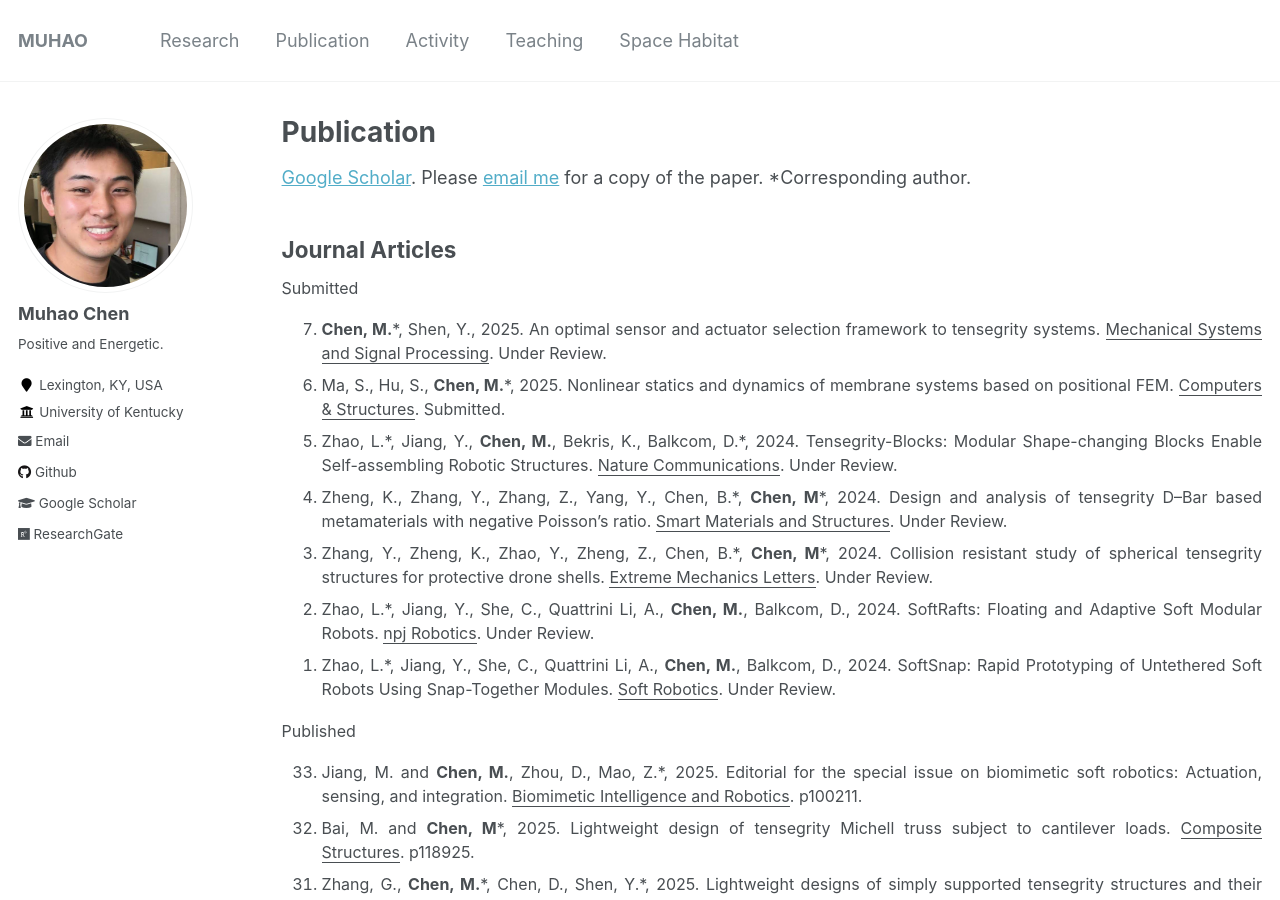
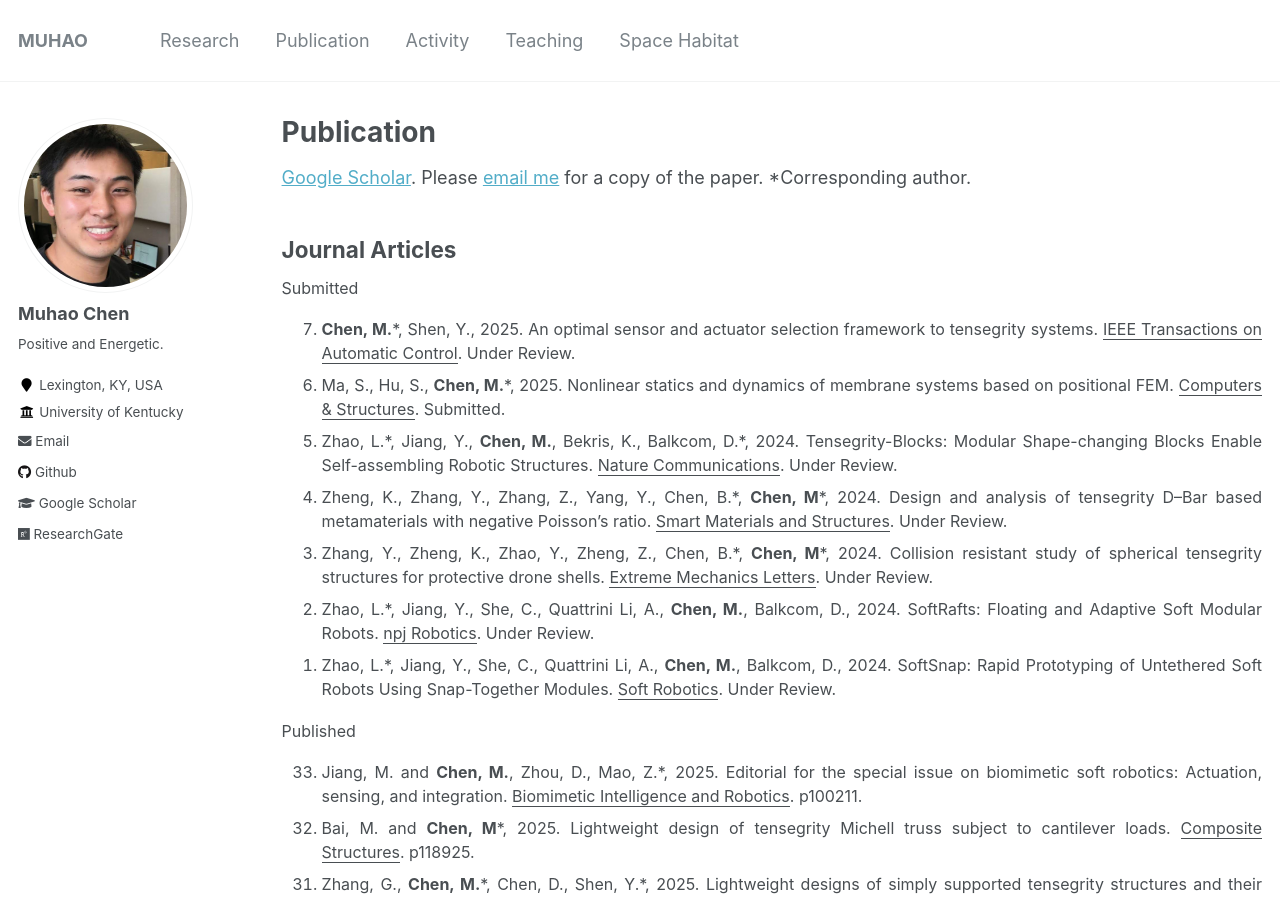
Before and after one commit to Muhao-Chen/muhao-chen.github.io, a Jekyll site: the page built from _pages/publication.md, in a window 1280 px wide and 900 px high. Built offline with Jekyll 4.4.1, drawn with Linux system fonts in a browser that asks for light colours.

Commit message:
Update publication.md

```diff
--- a/_pages/publication.md
+++ b/_pages/publication.md
@@ -16,7 +16,7 @@ toc: true
 <font size=3>
 Submitted
 <ol reversed>
-<li> <strong>Chen, M.</strong>*, Shen, Y., 2025. An optimal sensor and actuator selection framework to tensegrity systems. <u>Mechanical Systems and Signal Processing</u>. Under Review. </li>
+<li> <strong>Chen, M.</strong>*, Shen, Y., 2025. An optimal sensor and actuator selection framework to tensegrity systems. <u>IEEE Transactions on Automatic Control</u>. Under Review. </li>
 <li>Ma, S., Hu, S., <strong>Chen, M.</strong>*, 2025. Nonlinear statics and dynamics of membrane systems based on positional FEM. <u>Computers & Structures</u>. Submitted.</li>
 <!-- <li> Chen, Y.*, <strong>Chen, M.</strong>, Xia, X., Hermanson, J.C., Qi, F., 2025. Efficient Monte Carlo Simulations of Coagulation Based on Weighted Particle Strategies. <u>Powder Technology</u>. Under Review. </li> -->
 <li> Zhao, L.*, Jiang, Y., <strong>Chen, M.</strong>, Bekris, K., Balkcom, D.*, 2024. Tensegrity-Blocks: Modular Shape-changing Blocks Enable Self-assembling Robotic Structures. <u>Nature Communications</u>. Under Review. </li>
```
